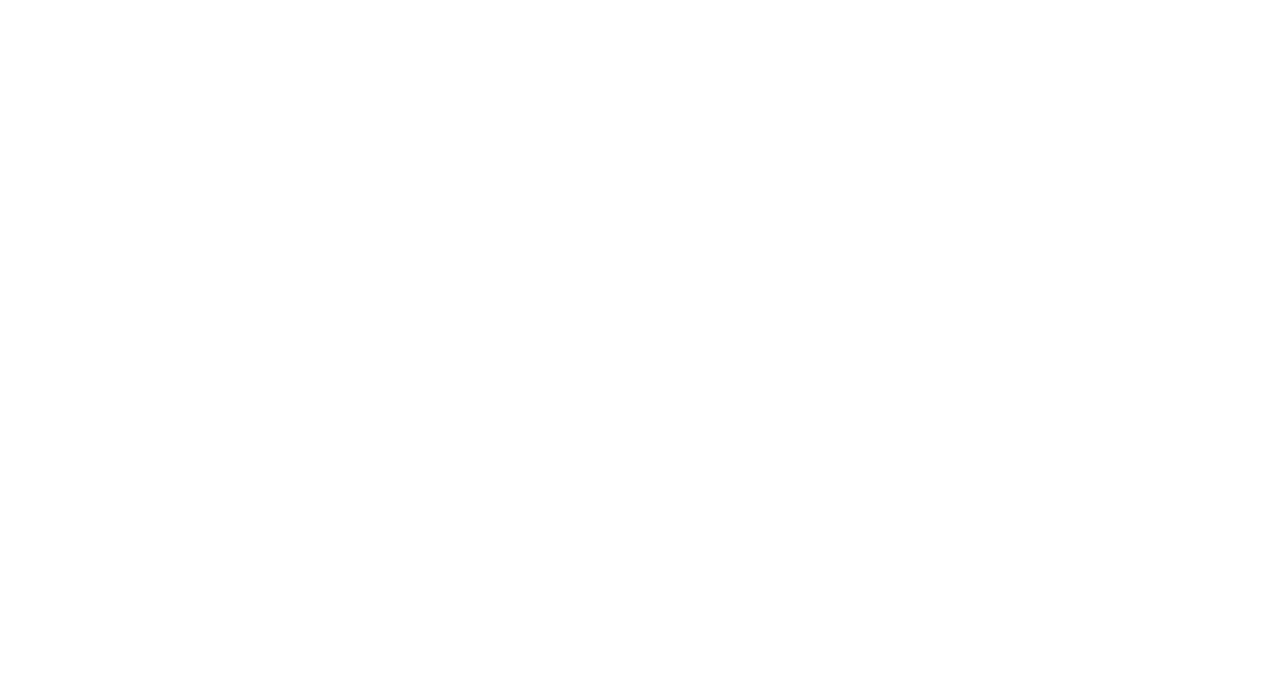
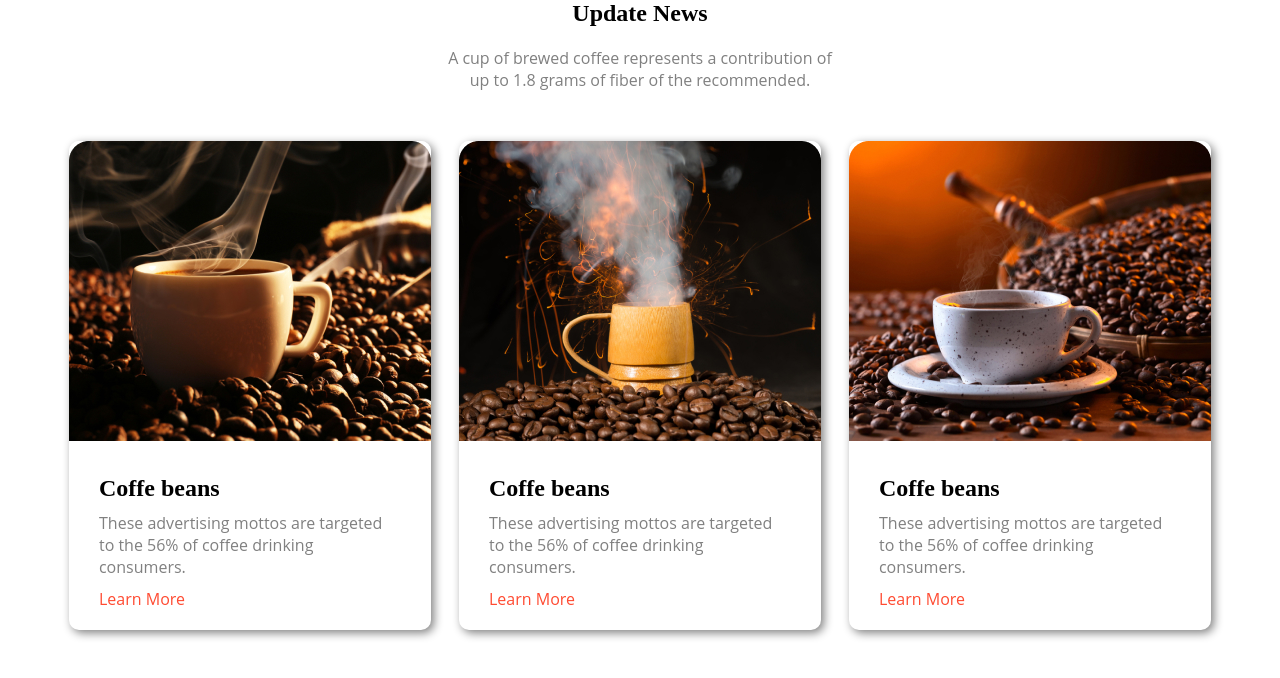
Before and after one commit to SergioPtashynski/Homeworks, a plain HTML site: page index.html in a window 1280 px wide. Drawn offline with Linux system fonts and the light colour scheme.

Commit message:
preprocess-homework

```diff
--- a/index.html
+++ b/index.html
@@ -3,6 +3,58 @@
     <head>
         <meta charset="UTF-8">
         <meta http-equiv="X-UA-Compatible" content="IE=edge">
+        <meta name="viewport" content="width=device-width, initial-scale=1.0">
         <title>Position</title>
         <link rel="stylesheet" href="./style/style.css">
+        <link rel="stylesheet" href="./style/media.css">
     </head>
+    <body>
+        <section class="container">
+    <div class="start-page">
+       <h1>Update News</h1>
+       <p class="text">A cup of brewed coffee represents a contribution of<br>
+         up to 1.8 grams of fiber of the recommended.</p>
+    </div>
+    <section class="about-coffe">
+        <div class="coffe-description">
+            <div class="coffe-beans_img">
+                <img src="./images/Image1.jpg" alt="coffe-beans">
+                </div>
+                <div class="about-coffe_beans">
+            <h2>Coffe beans</h2>
+            <p class="about">These advertising mottos are targeted<br>
+                to the 56% of coffee drinking<br>
+                 consumers.</p>
+            <a class="link" href="#">Learn More</a>
+                </div>
+        </div>
+
+        <div class="coffe-description">
+            <div class="coffe-beans_img">
+                <img src="./images/Image2.jpg" alt="coffe-beans">
+                </div>
+            <div class="about-coffe_beans">
+            <h2>Coffe beans</h2>
+            <p class="about">These advertising mottos are targeted<br>
+                to the 56% of coffee drinking<br>
+                 consumers.</p>
+            <a class="link" href="#">Learn More</a>
+        </div>
+        </div>
+
+        <div class="coffe-description">
+            <div class="coffe-beans_img">
+                <img src="./images/Image3.jpg" alt="coffe-beans">
+                </div>
+            <div class="about-coffe_beans">
+            <h2>Coffe beans</h2>
+            <p class="about">These advertising mottos are targeted<br>
+                to the 56% of coffee drinking<br>
+                 consumers.</p>
+            <a href="#"><span class="link">Learn More</span></a>
+        </div>
+        </div>
+    </section>
+</section>
+    </body>
+</html>
--- /dev/null
+++ b/style/_mixins.scss
@@ -0,0 +1,8 @@
+
+@mixin font ($color, $size, $weight, $family, $align){
+    color: $color;
+    size: $size;
+    font-weight: $weight;
+    font-family: $family;
+    text-align: $align;
+}
--- a/style/media.css
+++ b/style/media.css
@@ -0,0 +1,17 @@
+@media screen and (max-width:1100px){
+    .container {
+        width: 100%;
+    }
+}
+
+@media (max-width:992px){
+    .container {
+        width: 75%;
+    }
+}
+
+@media (max-width:767px){
+    .container {
+        width: 50%;
+    }
+}
--- /dev/null
+++ b/style/style.scss
@@ -0,0 +1,63 @@
+@import './variables.scss';
+@import './_mixins.scss';
+
+* {
+    margin: 0;
+    padding: 0;
+    box-sizing: border-box;
+    list-style: none;
+    text-decoration: none;
+}
+
+a {
+    color:black;
+}
+
+.container {
+    max-width: 1200px;
+    margin: 0px auto;
+    padding: 0px 15px;
+}
+
+h1 {
+    @include font(black,43px,600,'Josefin Sans',center);
+  }
+
+.text {
+    @include font(grey,18px,400,'Open Sans', center);
+    padding-top: 20px;
+}
+
+.about-coffe {
+    display: flex;
+    justify-content: space-around;
+    margin-top: 50px;
+}
+
+.coffe-description {
+
+    border-radius: 10px;
+    overflow: hidden;
+    box-shadow: 3px 3px 10px gray;
+}
+
+h2 {
+    @include font(black,32px,600,'Josefin Sans',left);
+    margin-top: 30px;
+}
+
+.about {
+    @include font(grey,16px,400,'Open Sans',left);
+    margin-top: 10px;
+    margin-bottom: 10px;
+}
+
+.link {
+    @include font(#FF4B32,16px,400,'Open Sans',left);
+    padding-bottom: 20px;
+}
+
+.about-coffe_beans {
+    margin-left: 30px;
+    margin-bottom: 20px;
+}
```
Also changed, not shown: images/Image1.jpg (added), images/Image2.jpg (added), images/Image3.jpg (added), style/style.css, style/variables.css (added), style/variables.scss (added), 2 other files.
